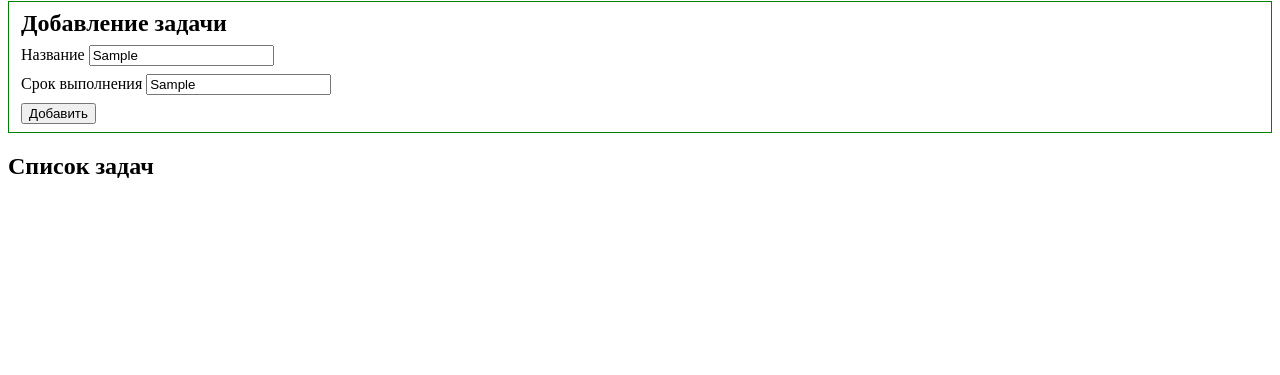
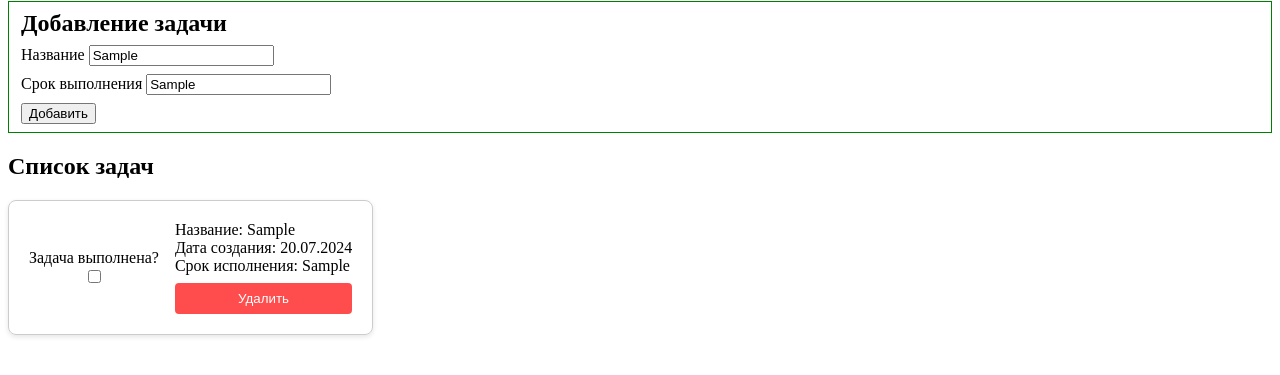
Before and after one commit to nikich5/task-manager-app, a website built with webpack: page src/index.html in a window 1280 px wide. Both pictures are taken after typing "Sample", "Sample" into the empty fields and a click on the button "Добавить". Shown: the part 79-454 px from the top of the page. Built offline with nearby package versions, Linux system fonts and the light colour scheme.

Commit message:
update app

```diff
--- a/package.json
+++ b/package.json
@@ -13,11 +13,12 @@
   "author": "",
   "license": "ISC",
   "devDependencies": {
+    "@types/uuid": "^10.0.0",
     "css-loader": "^7.1.2",
+    "html-webpack-plugin": "^5.6.0",
     "sass": "^1.77.8",
     "sass-loader": "^16.0.0",
     "style-loader": "^4.0.0",
-    "html-webpack-plugin": "^5.6.0",
     "ts-loader": "^9.5.1",
     "typescript": "^5.5.4",
     "webpack": "^5.93.0",
@@ -26,5 +27,6 @@
     "webpack-merge": "^6.0.1"
   },
   "dependencies": {
+    "uuid": "^10.0.0"
   }
 }
--- /dev/null
+++ b/src/TaskElementBuilder.ts
@@ -0,0 +1,54 @@
+import {Task} from "./models/Task";
+
+export class TaskElementBuilder {
+
+    static createTaskElement(
+        task: Task,
+        onDeleteButtonClick: () => void,
+        onCheckboxChange: (isChecked: boolean) => void,
+    ): HTMLDivElement {
+        const taskItem: HTMLDivElement = document.createElement('div');
+        taskItem.className = 'card';
+
+        const leftColumnDiv: HTMLDivElement = document.createElement('div');
+        leftColumnDiv.className = 'card-left-column';
+        taskItem.appendChild(leftColumnDiv);
+
+        const checkboxSpan: HTMLSpanElement = document.createElement('span');
+        checkboxSpan.textContent = 'Задача выполнена?';
+        leftColumnDiv.appendChild(checkboxSpan);
+
+        const checkbox: HTMLInputElement = document.createElement('input');
+        checkbox.type = 'checkbox';
+        checkbox.onchange = function (): void {
+            onCheckboxChange(checkbox.checked)
+        };
+        leftColumnDiv.appendChild(checkbox);
+
+        const rightColumnDiv: HTMLDivElement = document.createElement('div');
+        rightColumnDiv.className = 'card-right-column';
+        taskItem.appendChild(rightColumnDiv);
+
+        const taskTitle: HTMLSpanElement = document.createElement('span');
+        taskTitle.textContent = `Название: ${task.name}`;
+        rightColumnDiv.appendChild(taskTitle);
+
+        const taskCreateDate: HTMLSpanElement = document.createElement('span');
+        taskCreateDate.textContent = `Дата создания: ${task.createDate}`;
+        rightColumnDiv.appendChild(taskCreateDate);
+
+        const taskDeadlineDate: HTMLSpanElement = document.createElement('span');
+        taskDeadlineDate.textContent = `Срок исполнения: ${task.deadlineDate}`;
+        rightColumnDiv.appendChild(taskDeadlineDate);
+
+        const deleteButton: HTMLButtonElement = document.createElement('button');
+        deleteButton.className = 'delete-button'
+        deleteButton.textContent = 'Удалить';
+        deleteButton.onclick = function (): void {
+            onDeleteButtonClick();
+        };
+        rightColumnDiv.appendChild(deleteButton);
+
+        return taskItem
+    }
+}
--- a/src/index.ts
+++ b/src/index.ts
@@ -1,2 +1,31 @@
 import './styles.scss';
-console.log('index.ts loaded')
+import {Task} from "./models/Task";
+import {TaskElementBuilder} from "./TaskElementBuilder";
+
+function startApp() {
+    const taskNameInput: HTMLInputElement = document.getElementById('taskNameInput') as HTMLInputElement;
+    const taskDeadlineInput: HTMLInputElement = document.getElementById('taskDeadlineInput') as HTMLInputElement;
+    const addTaskButton: HTMLButtonElement = document.getElementById('addTaskButton') as HTMLButtonElement;
+    const taskList: HTMLDivElement = document.getElementById('taskList') as HTMLDivElement;
+
+    addTaskButton.onclick = function (): void {
+        const taskName: string = taskNameInput.value;
+        const taskDeadline: string = taskDeadlineInput.value;
+
+        const task: Task = new Task(taskName, taskDeadline);
+
+        const taskItem: HTMLDivElement = TaskElementBuilder.createTaskElement(
+            task,
+            function () {
+                taskList.removeChild(taskItem);
+            },
+            function (isChecked: boolean) {
+                console.log(isChecked);
+            }
+        );
+
+        taskList.appendChild(taskItem);
+    };
+}
+
+startApp();
--- /dev/null
+++ b/src/models/Task.ts
@@ -0,0 +1,29 @@
+import {v4 as uuidv4} from "uuid";
+
+export class Task {
+    uuid: string;
+    name: string;
+    createDate: string;
+    deadlineDate: string;
+    isComplete: boolean;
+
+    constructor(
+        name: string,
+        deadlineDate: string
+    ) {
+        this.uuid = uuidv4();
+        this.name = name;
+        this.createDate = this.getCurrentDate();
+        this.deadlineDate = deadlineDate;
+        this.isComplete = false;
+    };
+
+    private getCurrentDate(): string {
+        const currentDate: Date = new Date();
+        const day: string = String(currentDate.getDate()).padStart(2, '0');
+        const month: string = String(currentDate.getMonth()).padStart(2, '0');
+        const year: number = currentDate.getFullYear();
+
+        return `${day}.${month}.${year}`
+    }
+}
--- a/src/styles.scss
+++ b/src/styles.scss
@@ -6,3 +6,41 @@
 .border {
   border: 1px solid green;
 }
+
+.card {
+  border: 1px solid #ccc;
+  border-radius: 8px;
+  padding: 12px;
+  margin-top: 12px;
+  margin-bottom: 12px;
+  word-wrap: break-word;
+  align-items: center;
+  display: flex;
+  width: fit-content;
+  height: fit-content;
+  box-shadow: 0 2px 5px rgba(0, 0, 0, 0.1);
+}
+
+.card-left-column {
+  display: flex;
+  flex-direction: column;
+  align-items: center;
+  margin-right: 8px;
+  margin-left: 8px;
+}
+
+.card-right-column {
+  display: flex;
+  flex-direction: column;
+  margin: 8px;
+}
+
+.delete-button {
+  margin-top: 8px;
+  padding: 8px;
+  background-color: #ff4d4d;
+  color: white;
+  border: none;
+  border-radius: 4px;
+  cursor: pointer;
+}
--- a/webpack.common.config.js
+++ b/webpack.common.config.js
@@ -23,7 +23,7 @@ module.exports = {
         ]
     },
     resolve: {
-        extensions: ['.tsx', 'ts', '.js'],
+        extensions: ['.tsx', '.ts', '.js'],
     },
     plugins: [
         new HtmlWebpackPlugin({
```
